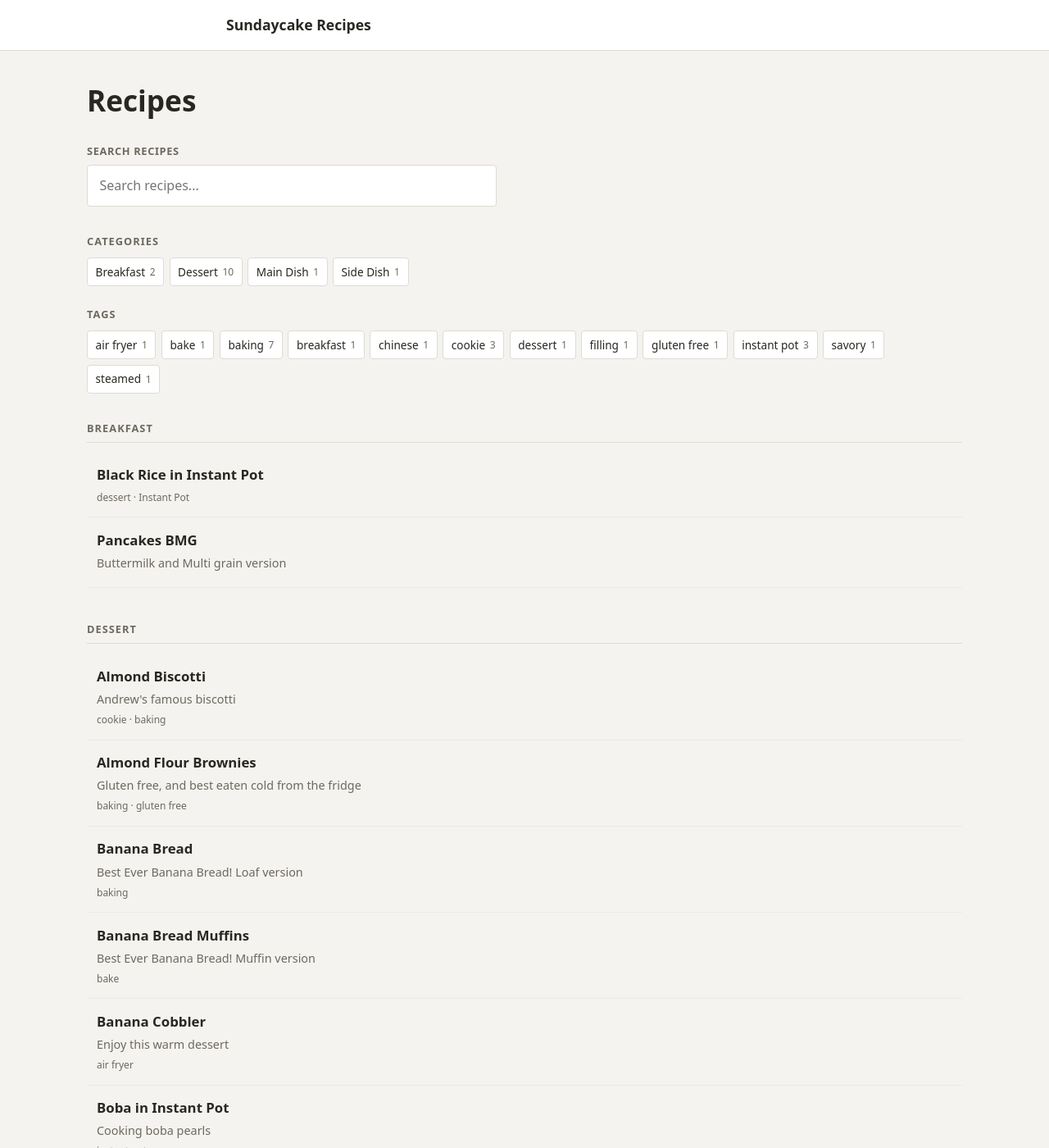
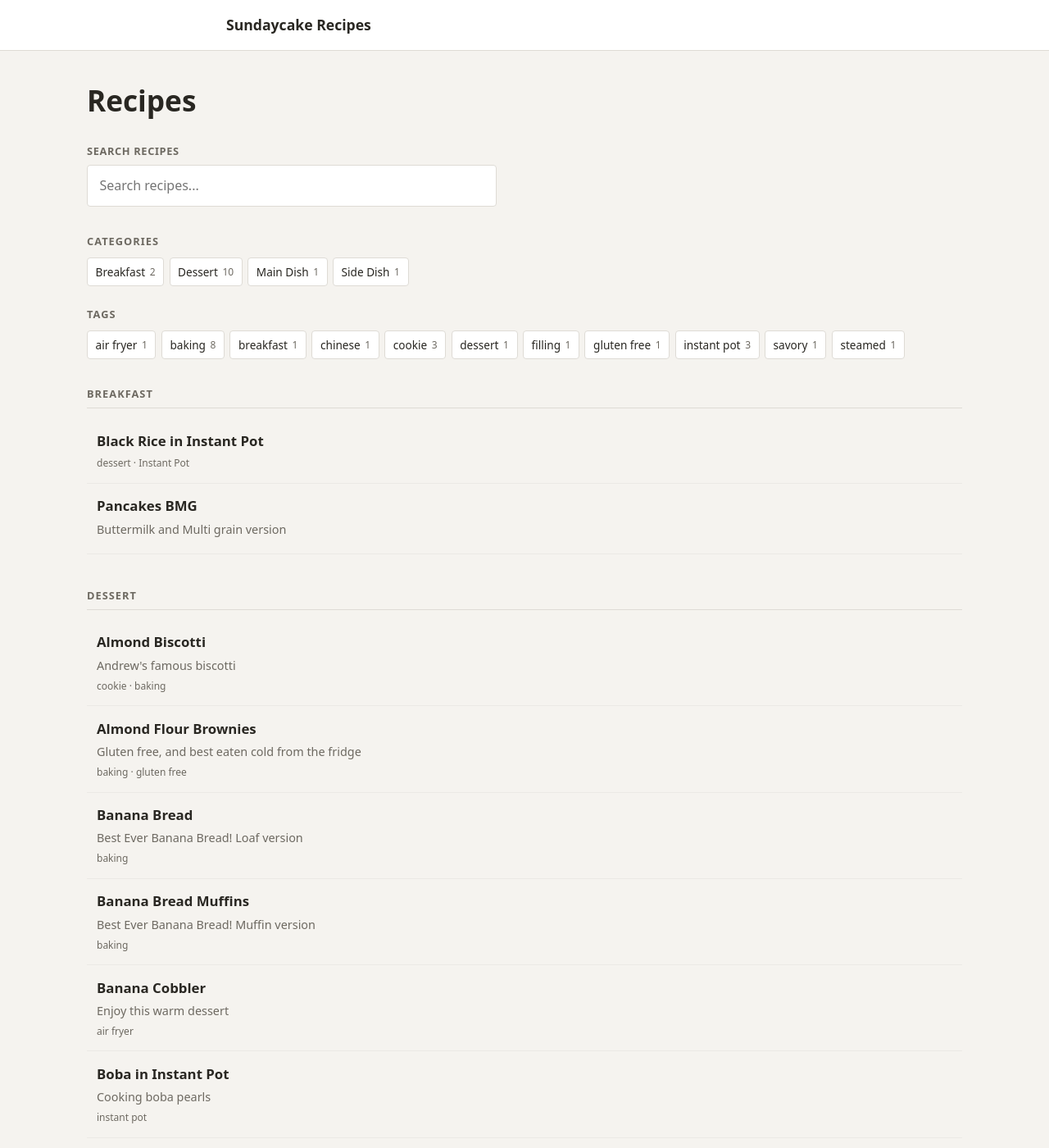
Before and after one commit to sundaycake/recipes, a Jekyll site: the page built from index.md, in a window 1280 px wide and 1400 px high. Shown: the whole window at 82% size. Built offline with Jekyll 4.4.1, drawn with Linux system fonts in a browser that asks for light colours.

Commit message:
Update banana-bread-muffins.md

```diff
--- a/_recipes/banana-bread-muffins.md
+++ b/_recipes/banana-bread-muffins.md
@@ -5,7 +5,7 @@ image:
 
 category: Dessert
 tags:
-  - bake
+  - baking
 
 yield: 12 muffins
 default_scale: 1
```
